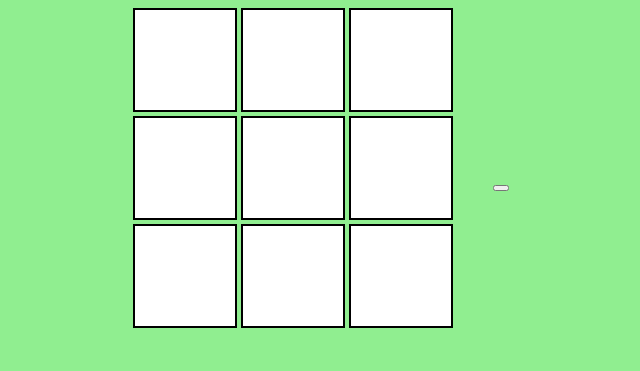
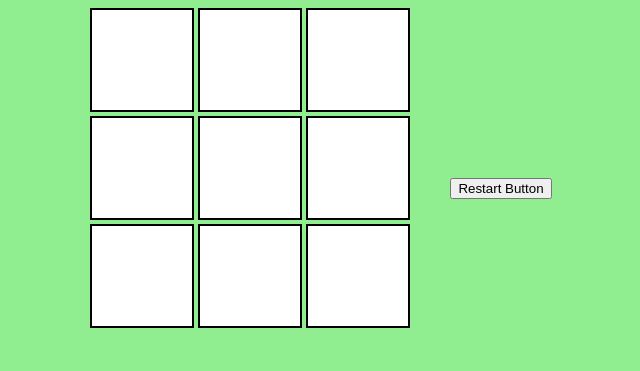
Before and after one commit to LunaBegray/tic-tac-toe, a plain HTML site: page index.html in a window 1280 px wide. Shown: the whole page, without its empty margins (319-959 px from the left). Drawn offline with Linux system fonts and the light colour scheme.

Commit message:
index.html

```diff
--- a/index.html
+++ b/index.html
@@ -19,7 +19,7 @@
         <div class="sq8 alsq"></div>
         <div class="sq9 alsq"></div>
     </div>
-    <button class ="restartBtn"></button>
+    <button class ="restartBtn">Restart Button</button>
     <script src="script.js"></script>
 </body>
 </html>
```
